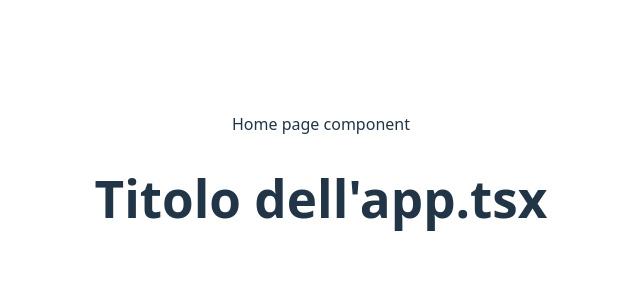
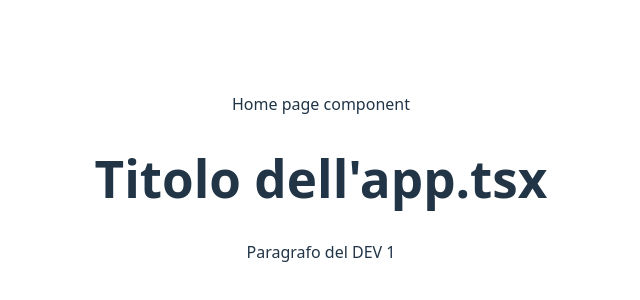
Before and after one commit to abSimone/git-demo, a React (Vite) app: page / in a window 1280 px wide. Shown: the part 214-514 px from the top of the page, without its empty margins (319-959 px from the left). Built offline with nearby package versions, Linux system fonts and the light colour scheme.

Commit message:
primo commit dev 1

```diff
--- a/src/App.tsx
+++ b/src/App.tsx
@@ -7,6 +7,7 @@ function App() {
     <>
       <HomePage />
       <h1>Titolo dell'app.tsx</h1>
+      <p>Paragrafo del DEV 1</p>
     </>
   )
 }
```
